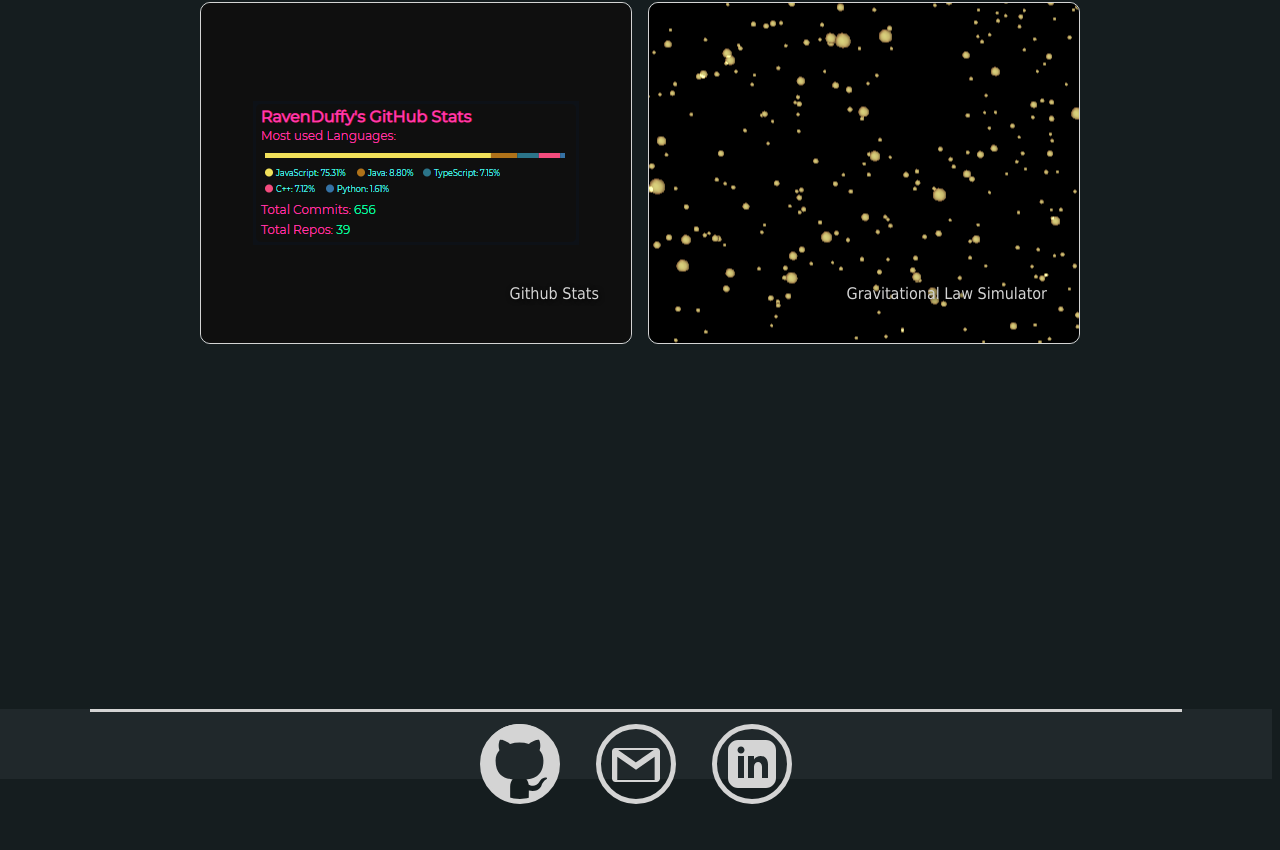
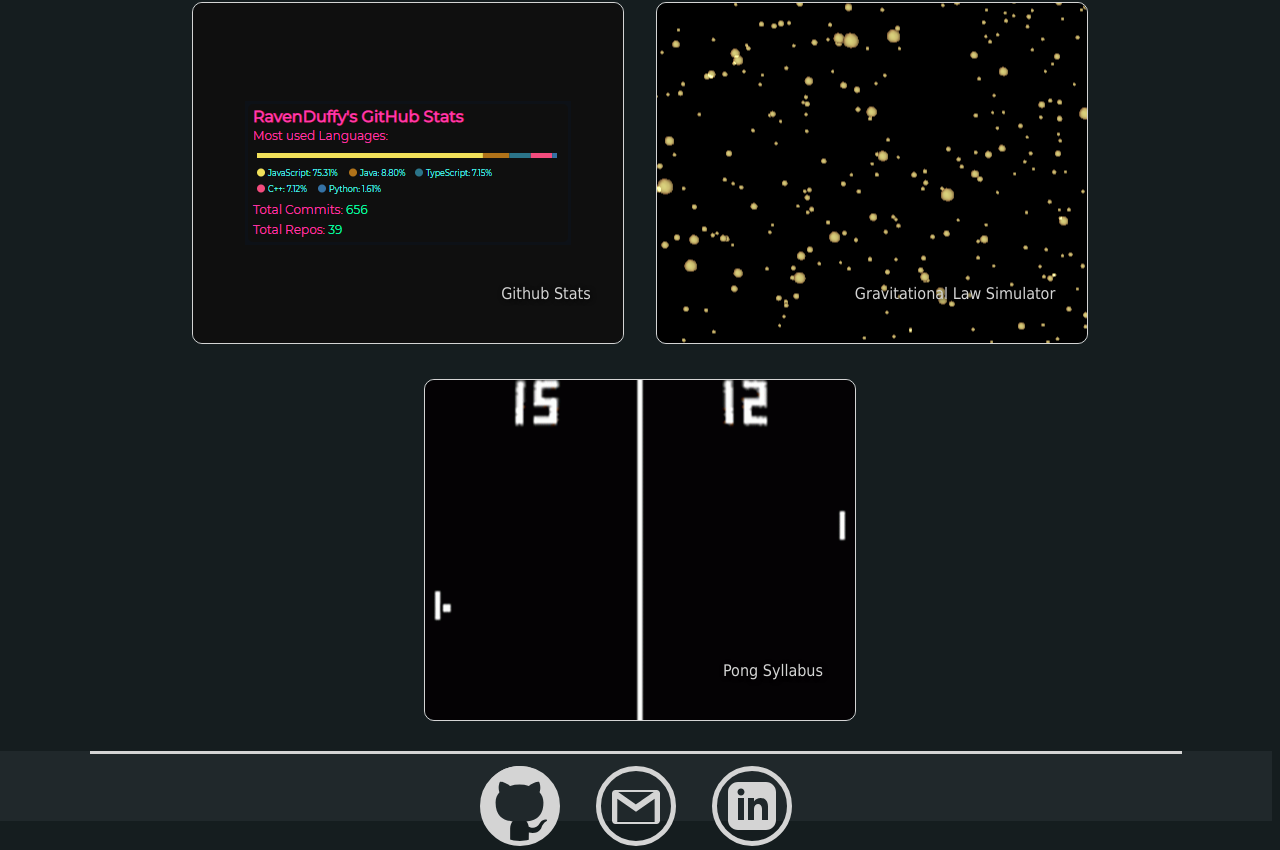
Before and after one commit to RavenDuffy/portfolio, a Next.js app in the folder portfolio_front/: page / in a window 1280 px wide. Shown: the part 1713-2563 px from the top of the page. Before the commit the page ends 2521 px from the top, so only its background shows below. Built offline with nearby package versions, Linux system fonts and the light colour scheme.

Commit message:
added pong syllabus project

```diff
--- a/portfolio_front/components/desc-box.module.scss
+++ b/portfolio_front/components/desc-box.module.scss
@@ -9,7 +9,7 @@ $x-small: 540px;
   min-height: 340px;
   border: 1px solid var(--main-grey);
   border-radius: 10px;
-  margin: 35px 0.5rem;
+  margin: 35px 0.5rem 0 0.5rem;
 
   .descImage {
     width: max-content;
@@ -18,7 +18,6 @@ $x-small: 540px;
   }
 
   .descText {
-    padding: 0 2rem;
     white-space: pre-wrap;
     text-align: center;
 
--- a/portfolio_front/components/projects/projects.tsx
+++ b/portfolio_front/components/projects/projects.tsx
@@ -5,6 +5,7 @@ import styles from './projects.module.scss'
 
 import GitStatsImg from '../../public/images/projects/GithubStats.png'
 import SpaceImg from '../../public/images/projects/s.png'
+import PongImg from '../../public/images/projects/pong.gif'
 
 export const Projects = () => {
   return (
@@ -32,6 +33,14 @@ export const Projects = () => {
             backColor={'#000'}
           />
         </DescBox>
+        <DescBox full>
+          <ProjectPreview
+            name={'Pong Syllabus'}
+            image={PongImg.src}
+            link={'https://github.com/RavenDuffy/Pong-Syllabus'}
+            backColor={'#000'}
+          />
+        </DescBox>
       </DescBoxWrapper>
     </Section>
   )
```
Also changed, not shown: portfolio_front/public/images/projects/pong.gif (added).
